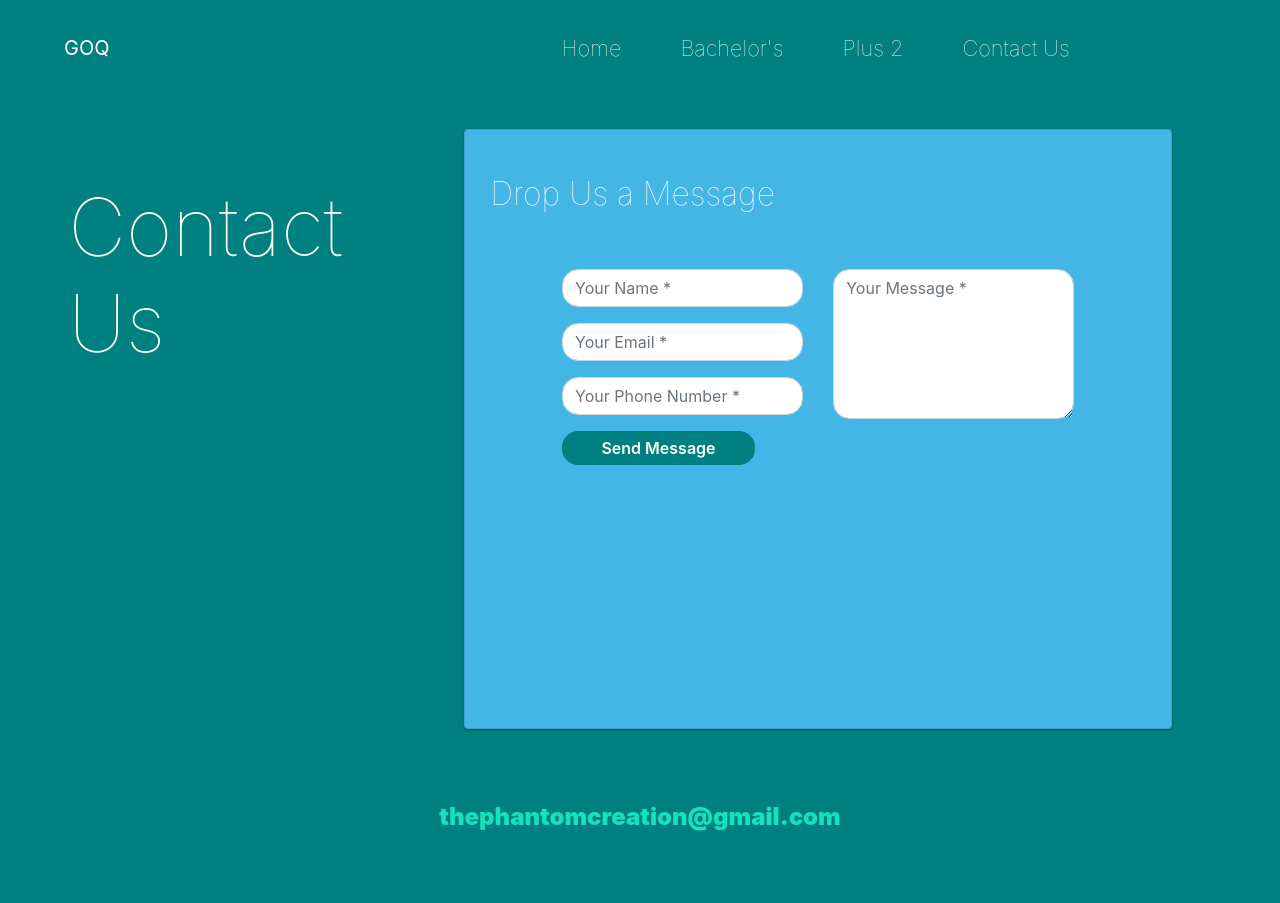
After one commit to thephantomcreation/GOQ, a Django app: page /contact-us in a window 1280 px wide. The commit adds this page. Run offline with Django 3.2, Linux system fonts and the light colour scheme; some libraries are stand-ins or nearby versions.

Commit message:
contact us page design

```diff
--- a/core/static/core/style.css
+++ b/core/static/core/style.css
@@ -318,3 +318,46 @@ ul li a{
 .sem-list p a:hover{
     color: #008080;
 }
+
+
+.contact-form{
+    background: #43b6e6 !important;
+    margin-top: -5%;
+    width: 100%;
+}
+.contact-form .form-control{
+    border-radius:1rem;
+}
+
+.contact-form form{
+    padding: 7%;
+}
+.contact-form form .row{
+    margin-bottom: -10%;
+}
+.contact-form h3{
+    margin-bottom: 8%;
+    margin-top: -10%;
+    text-align: center;
+    color: #0062cc;
+}
+.contact-form .btnContact {
+    width: 80%;
+    border: none;
+    border-radius: 1rem;
+    padding: 2%;
+    background: #008080;
+    font-weight: 600;
+    color: #fff;
+    cursor: pointer;
+}
+.btnContactSubmit
+{
+    width: 50%;
+    border-radius: 1rem;
+    padding: 1.5%;
+    color: #fff;
+    background-color: #0062cc;
+    border: none;
+    cursor: pointer;
+}
--- a/core/templates/core/base.html
+++ b/core/templates/core/base.html
@@ -19,7 +19,7 @@
                 </button>
                 <div class="navbar-collapse collapse" id="navbar2">
                     <ul class="navbar-nav ml-5">
-                        <li class="nav-item active ml-2">
+                        <li class="{% if request.path == '/' %}active{% endif %} ml-2">
                             <a class="nav-link" href="#">Home <span class="sr-only">Home</span></a>
                         </li>
                         <li class="nav-item ml-2">
--- /dev/null
+++ b/core/templates/core/contact_us.html
@@ -0,0 +1,53 @@
+{% extends 'core/base.html' %}
+
+
+{% block content %}
+
+	<div class="header">
+			<div class="header-row row">
+				<div class="col-lg-4">
+					<h1 class="section_title__header">Contact <br> Us </h1>
+				</div>
+				<div class="col-lg-8">
+					<div class="card">
+						<h2 class="section_title__header-card">Drop Us a Message</h2>
+							<div class="container">
+
+
+						 		<div class="container contact-form">
+
+            <form method="post">
+               <div class="row">
+                    <div class="col-md-6">
+                        <div class="form-group">
+                            <input type="text" name="txtName" class="form-control" placeholder="Your Name *" value="" />
+                        </div>
+                        <div class="form-group">
+                            <input type="text" name="txtEmail" class="form-control" placeholder="Your Email *" value="" />
+                        </div>
+                        <div class="form-group">
+                            <input type="text" name="txtPhone" class="form-control" placeholder="Your Phone Number *" value="" />
+                        </div>
+                        <div class="form-group">
+                            <input type="submit" name="btnSubmit" class="btnContact" value="Send Message" />
+                        </div>
+                    </div>
+                    <div class="col-md-6">
+                        <div class="form-group">
+                            <textarea name="txtMsg" class="form-control" placeholder="Your Message *" style="width: 100%; height: 150px;"></textarea>
+                        </div>
+                    </div>
+                </div>
+            </form>
+</div>
+
+
+
+					</div>
+				</div>
+
+			</div>
+		</div>
+
+
+{% endblock %}
--- a/core/urls.py
+++ b/core/urls.py
@@ -1,9 +1,10 @@
 from django.urls import path
-from .views import index, semester, questions, search_results
+from .views import index, semester, questions, search_results, contact_us
 
 urlpatterns = [
     path('', index, name='index' ),
     path('sem', semester),
     path('ques', questions),
-    path('search-results', search_results, name='search_results')
+    path('search-results', search_results, name='search_results'),
+    path('contact-us', contact_us, name='contact_us')
 ]
--- a/core/views.py
+++ b/core/views.py
@@ -11,3 +11,6 @@ def questions(request):
 
 def search_results(request):
 	return render(request, 'core/search_results.html')
+
+def contact_us(request):
+	return render(request, 'core/contact_us.html')
```
